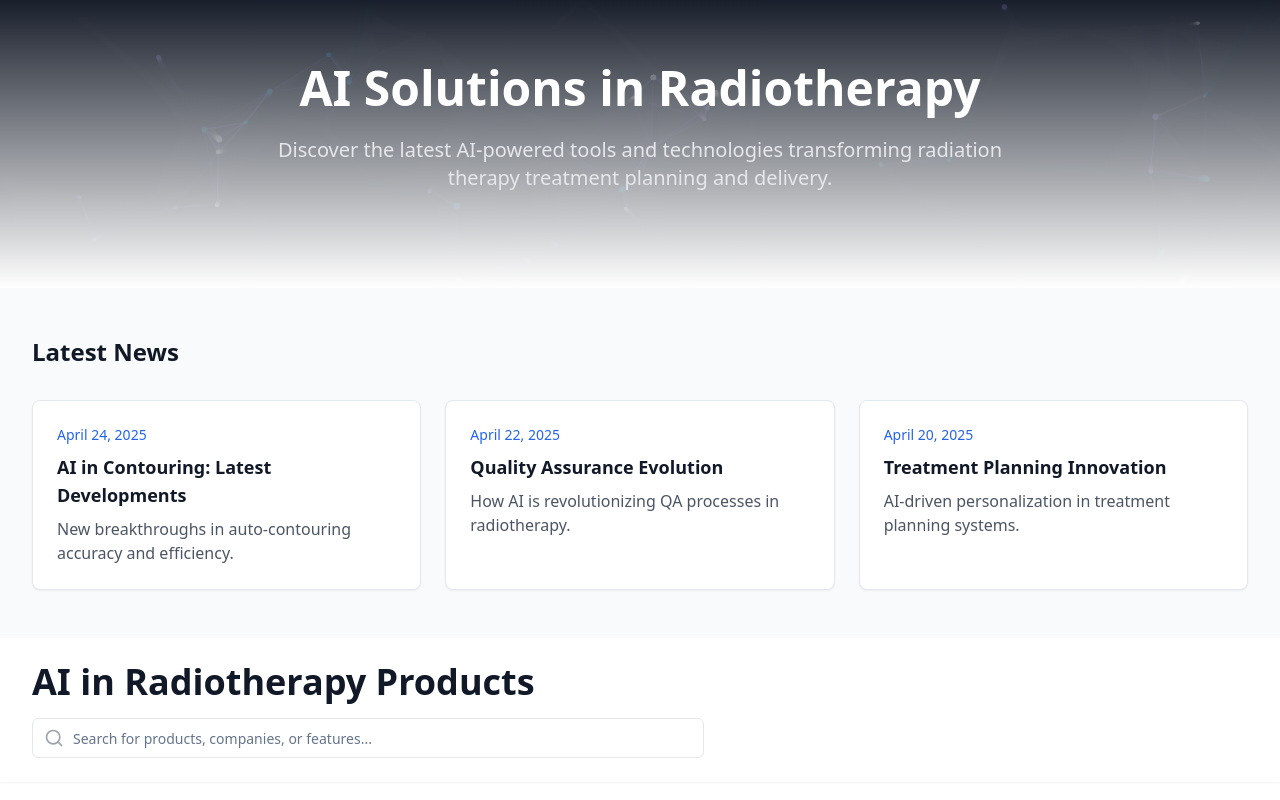
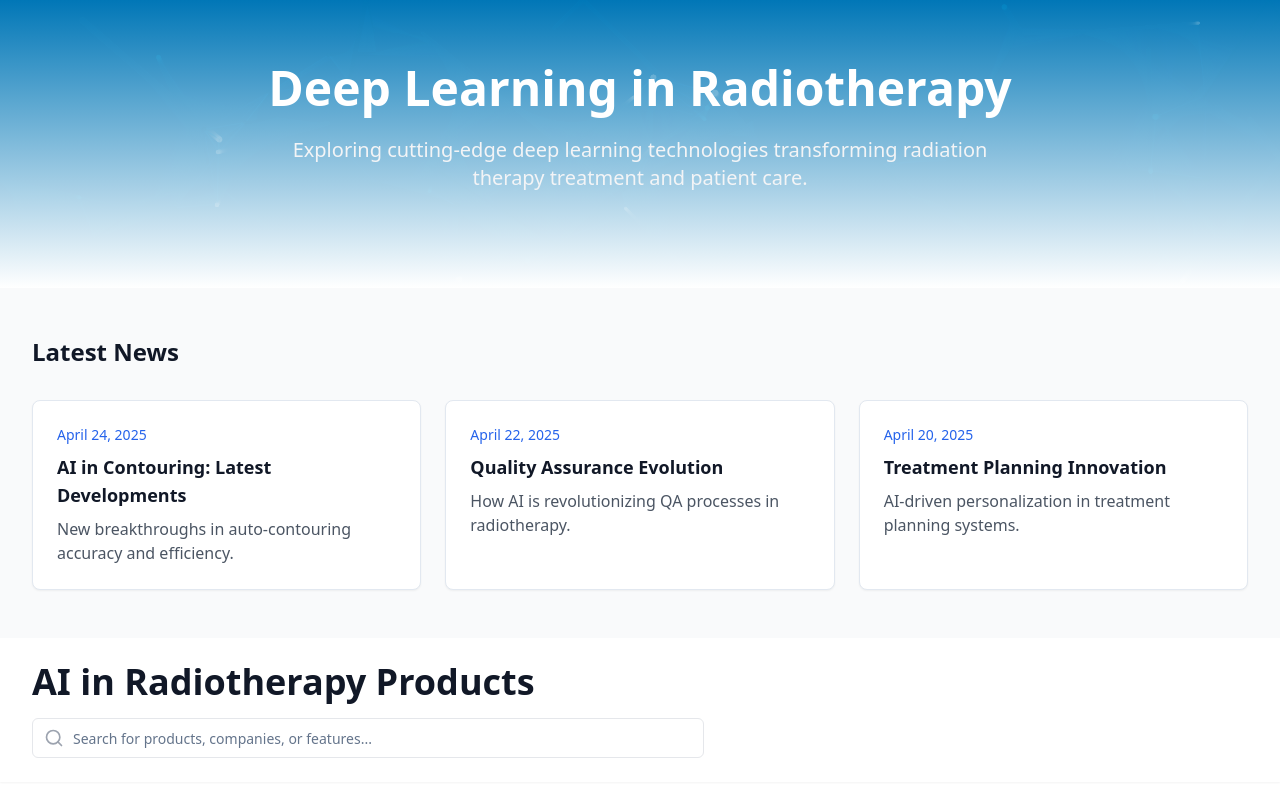
Before and after one commit to DLinRT-eu/website, a React (Vite) app: page / in a window 1280 px wide. Shown: the top 800 px of the page. Built offline with nearby package versions, Linux system fonts and the light colour scheme.

Commit message:
Refactor: Update intro section
Update the intro section to use the blue color from UMC Utrecht and change the text to "Deep Learning in Radiotherapy".

```diff
--- a/src/components/IntroSection.tsx
+++ b/src/components/IntroSection.tsx
@@ -32,7 +32,7 @@ const IntroSection = () => {
     // Create particles
     const createParticles = () => {
       const numberOfParticles = 50;
-      const colors = ['#00A6D6', '#9b87f5', '#ffffff'];
+      const colors = ['#0077b6', '#00a8e8', '#ffffff']; // UMC Utrecht blue palette
 
       for (let i = 0; i < numberOfParticles; i++) {
         particles.push({
@@ -48,7 +48,7 @@ const IntroSection = () => {
 
     // Animation loop
     const animate = () => {
-      ctx.fillStyle = 'rgba(26, 31, 44, 0.1)'; // Dark background with slight transparency
+      ctx.fillStyle = 'rgba(0, 119, 182, 0.1)'; // UMC Utrecht blue with transparency
       ctx.fillRect(0, 0, canvas.width, canvas.height);
 
       // Update and draw particles
@@ -74,7 +74,7 @@ const IntroSection = () => {
 
           if (distance < 100) {
             ctx.beginPath();
-            ctx.strokeStyle = `rgba(155, 135, 245, ${0.2 * (1 - distance / 100)})`;
+            ctx.strokeStyle = `rgba(0, 168, 232, ${0.2 * (1 - distance / 100)})`;
             ctx.lineWidth = 0.5;
             ctx.moveTo(particle.x, particle.y);
             ctx.lineTo(otherParticle.x, otherParticle.y);
@@ -100,14 +100,14 @@ const IntroSection = () => {
         ref={canvasRef}
         className="absolute top-0 left-0 w-full z-0"
       />
-      <div className="relative z-10 bg-gradient-to-b from-[#1A1F2C]/80 to-white py-16">
+      <div className="relative z-10 bg-gradient-to-b from-[#0077b6]/80 to-white py-16">
         <div className="max-w-7xl mx-auto px-4 md:px-8">
           <div className="text-center max-w-3xl mx-auto">
             <h1 className="text-4xl md:text-5xl font-bold text-white mb-6">
-              AI Solutions in Radiotherapy
+              Deep Learning in Radiotherapy
             </h1>
-            <p className="text-xl text-gray-200 mb-8">
-              Discover the latest AI-powered tools and technologies transforming radiation therapy treatment planning and delivery.
+            <p className="text-xl text-gray-100 mb-8">
+              Exploring cutting-edge deep learning technologies transforming radiation therapy treatment and patient care.
             </p>
           </div>
         </div>
```
